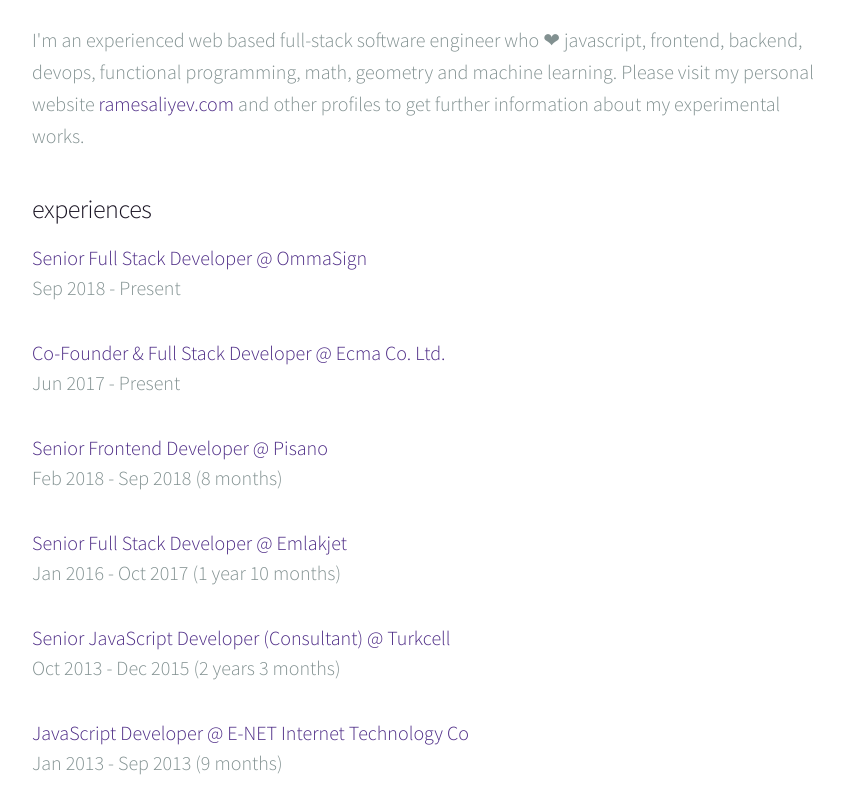
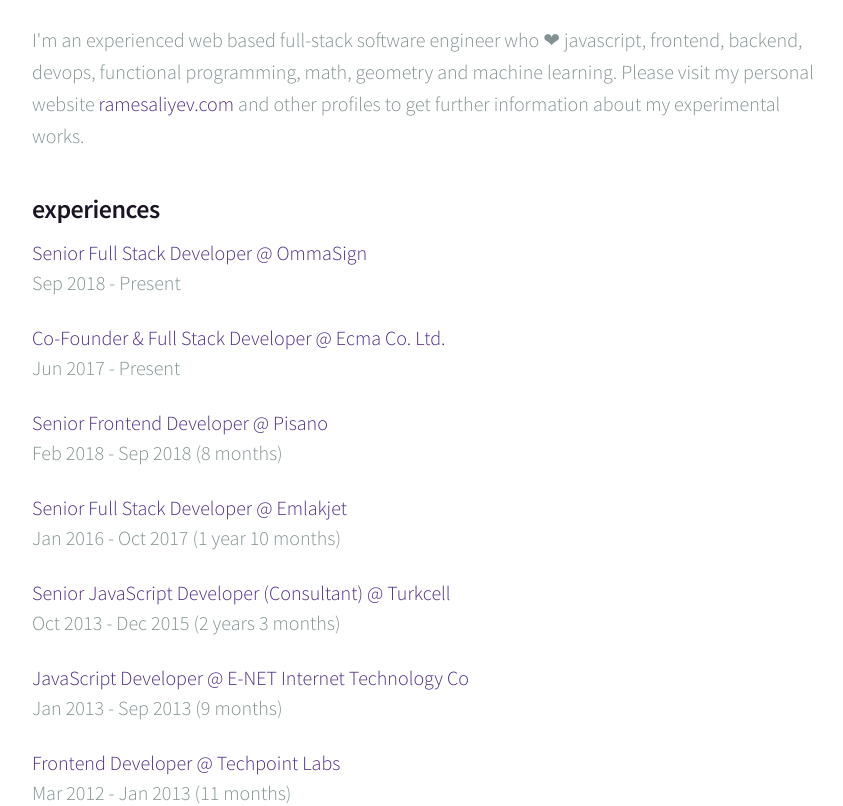
Before and after one commit to ramesaliyev/cv, a website: page index.html in a window 1280 px wide. Shown: the part 124-930 px from the top of the page, without its empty margins (208-1051 px from the left). Drawn offline with Linux system fonts and the light colour scheme.

Commit message:
improve typhography

```diff
--- a/index.html
+++ b/index.html
@@ -15,7 +15,7 @@
 
 h1, h2, h3, h4, h5, h6 {
   color: #1A1423;
-  font-weight: 400;
+  font-weight: 600;
   letter-spacing: -.025rem;
 }
 
@@ -95,7 +95,7 @@
 }
 
 .block {
-  padding: 20px 0;
+  padding: 15px 0;
 }
 
 .block-title {
--- a/src/style.css
+++ b/src/style.css
@@ -15,7 +15,7 @@
 
 h1, h2, h3, h4, h5, h6 {
   color: #1A1423;
-  font-weight: 400;
+  font-weight: 600;
   letter-spacing: -.025rem;
 }
 
@@ -95,7 +95,7 @@
 }
 
 .block {
-  padding: 20px 0;
+  padding: 15px 0;
 }
 
 .block-title {
```
Also changed, not shown: 1 other file.
